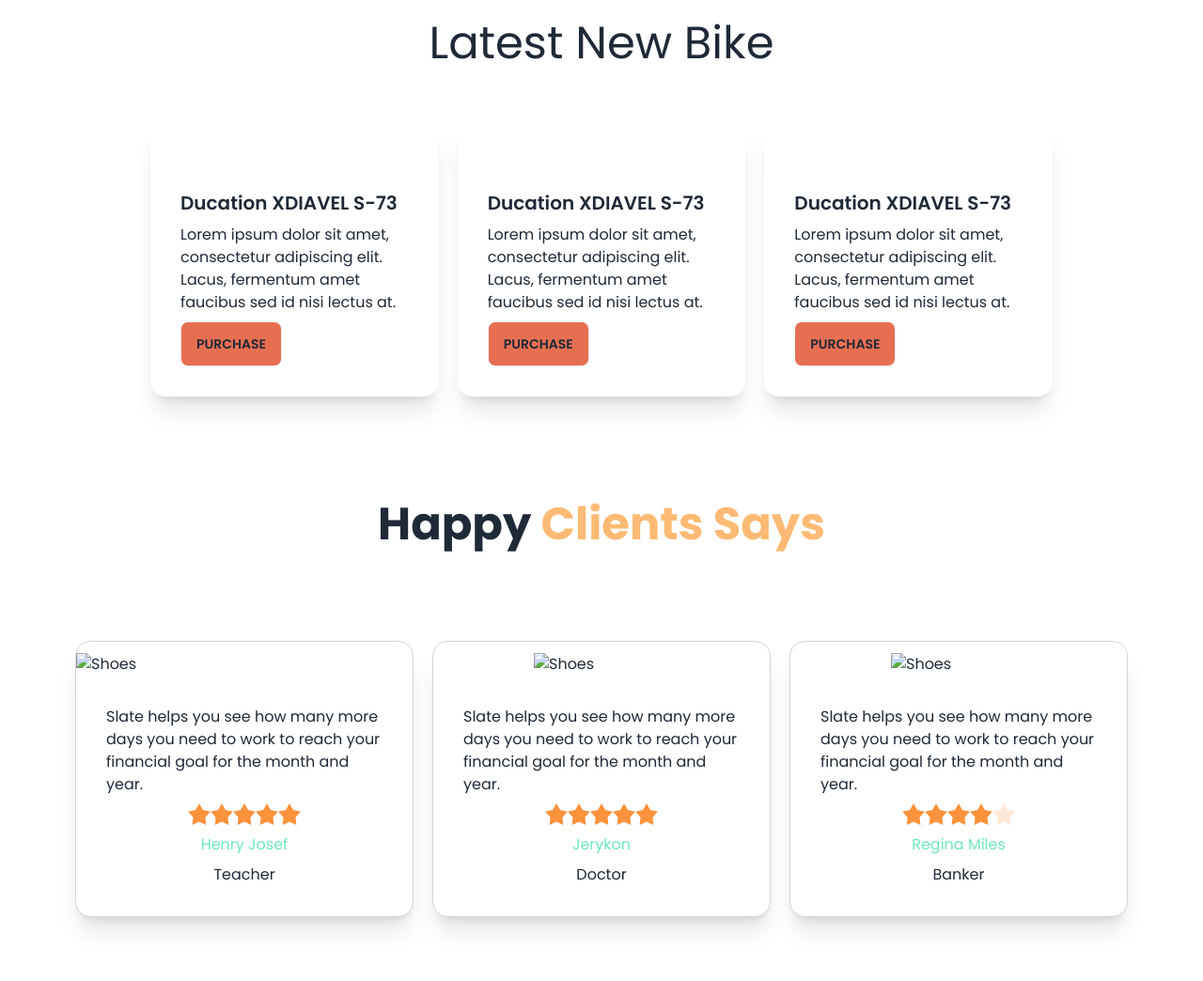
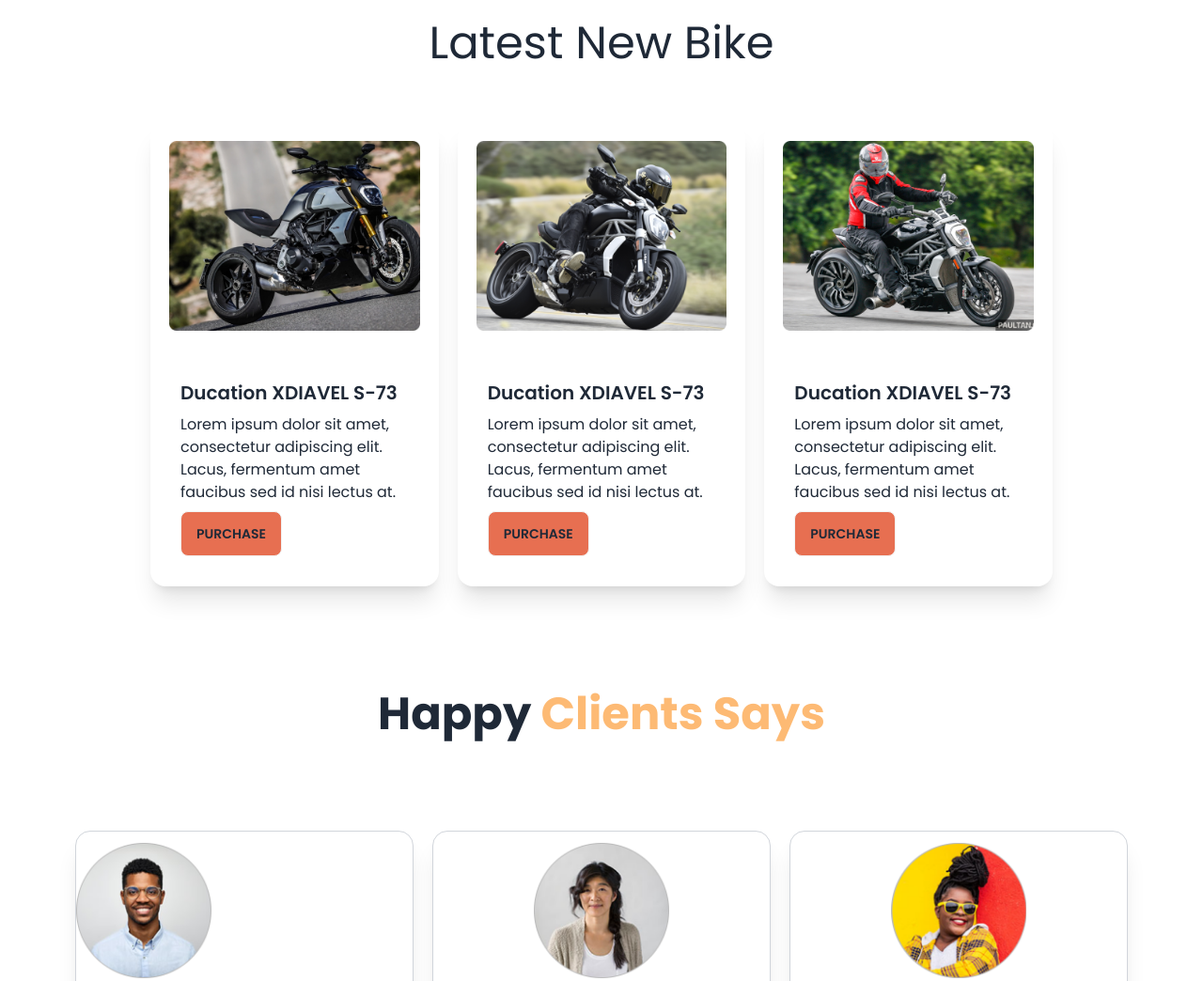
Before and after one commit to opu3199/Biker-Zone, a plain HTML site: page index.html in a window 1280 px wide. Shown: the part 1120-2164 px from the top of the page at 94% size. Drawn offline with nearby package versions, Linux system fonts and the light colour scheme; the site is published under a folder, as on GitHub Pages, so addresses that start at the root find nothing.

Commit message:
update img

```diff
--- a/index.html
+++ b/index.html
@@ -162,7 +162,7 @@
         <h1 class="text-5xl text-center" >Latest New Bike</h1>
         <div class="lg:flex mt-10 justify-center md:grid grid-rows-1 lg:gap-5 lg:px-20 px-10  items-center">
           <div class="card  bg-base-100 mt-5  shadow-xl">
-            <img class="p-5" src="/images/others/latest1.png" alt="" />
+            <img class="p-5" src="images/others/latest1.png" alt="" />
             <div class="card-body">
               <h2 class="card-title">Ducation XDIAVEL S-73</h2>
               <p>Lorem ipsum dolor sit amet, consectetur adipiscing elit. Lacus, fermentum amet faucibus sed id nisi
@@ -173,7 +173,7 @@
             </div>
           </div>
           <div class="card  bg-base-100 mt-5 shadow-xl">
-            <img class="p-5" src="/images/others/latest2.png" alt="" />
+            <img class="p-5" src="images/others/latest2.png" alt="" />
             <div class="card-body">
               <h2 class="card-title">Ducation XDIAVEL S-73</h2>
               <p>Lorem ipsum dolor sit amet, consectetur adipiscing elit. Lacus, fermentum amet faucibus sed id nisi
@@ -184,7 +184,7 @@
             </div>
           </div>
           <div class="card  bg-base-100 mt-5 shadow-xl">
-            <figure><img class="p-5" src="/images/others/latest3.png" alt="" /></figure>
+            <figure><img class="p-5" src="images/others/latest3.png" alt="" /></figure>
             <div class="card-body">
               <h2 class="card-title">Ducation XDIAVEL S-73</h2>
               <p>Lorem ipsum dolor sit amet, consectetur adipiscing elit. Lacus, fermentum amet faucibus sed id nisi
@@ -201,7 +201,7 @@
         <h1 class="text-5xl font-bold text-center mb-5">Happy <span class="text-orange-300">Clients Says</span></h1>
         <div class="lg:p-20 px-10 grid grid-cols-1 md:grid-cols-2 lg:grid-cols-3 gap-5">
           <div class="card  bg-base-100 border border-gray-300 shadow-xl">
-            <img class="w-36 pt-3" src="/images/others/user-1.png" alt="Shoes" />
+            <img class="w-36 pt-3" src="images/others/user-1.png" alt="Shoes" />
             <div class="card-body">
               <p>Slate helps you see how many more days you
                  need to work to reach your financial goal
@@ -222,7 +222,7 @@
           </div>
 
           <div class="card  bg-base-100 border border-gray-300 shadow-xl">
-            <figure><img class="w-36 pt-3" src="/images/others/user-2.png" alt="Shoes" /></figure>
+            <figure><img class="w-36 pt-3" src="images/others/user-2.png" alt="Shoes" /></figure>
             <div class="card-body">
               <p>Slate helps you see how many more days you
                  need to work to reach your financial goal
@@ -243,7 +243,7 @@
           </div>
 
           <div class="card  bg-base-100 border border-gray-300 shadow-xl">
-            <figure><img class="w-36 pt-3" src="../images/others/user-3.png" alt="Shoes" /></figure>
+            <figure><img class="w-36 pt-3" src="images/others/user-3.png" alt="Shoes" /></figure>
             <div class="card-body">
               <p>Slate helps you see how many more days you
                  need to work to reach your financial goal
```
